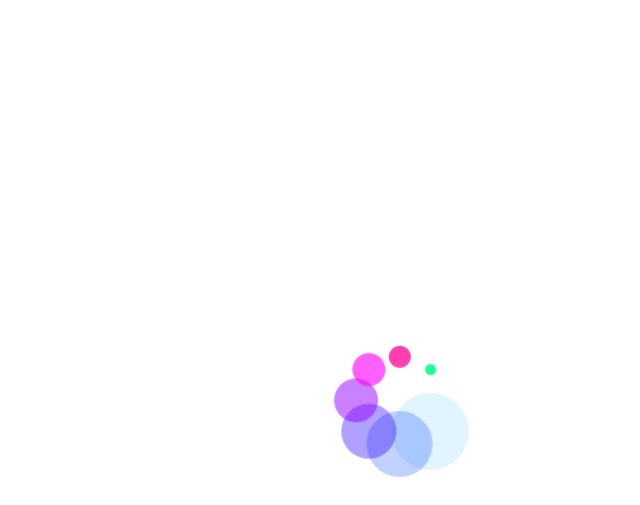
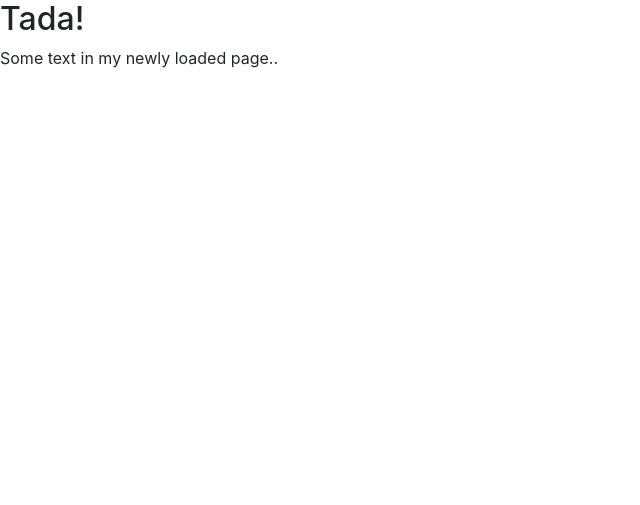
Before and after one commit to rumi55/Polar, an Electron app: page index.html in a window 800 px wide. Shown: the whole page, without its empty margins (0-640 px from the left). Drawn offline with Linux system fonts and the light colour scheme.

Commit message:
Update index.html

```diff
--- a/index.html
+++ b/index.html
@@ -9,7 +9,7 @@
     <script type="text/javascript" src="assets/js/jquery.min.js"></script>
     <script type="text/javascript" src="assets/js/test.js"></script>
 </head>
-  <body>
+  <body onload="myFunction()" style="margin:0;">
 
       <div class="container">
         <div class="row">
@@ -27,6 +27,22 @@
         </div>
       </div>
 
+      <div style="display:none;" id="myDiv" class="animate-bottom">
+          <h2>Tada!</h2>
+          <p>Some text in my newly loaded page..</p>
+      </div>
+      <script>
+            var myVar;
+
+            function myFunction() {
+              myVar = setTimeout(showPage, 3000);
+            }
+
+            function showPage() {
+              document.getElementById("loader").style.display = "none";
+              document.getElementById("myDiv").style.display = "block";
+            }
+      </script>
     <script>
       // You can also require other files to run in this process
       require('./renderer.js')
```
Lines whose indentation alone changed are shown as unchanged.
